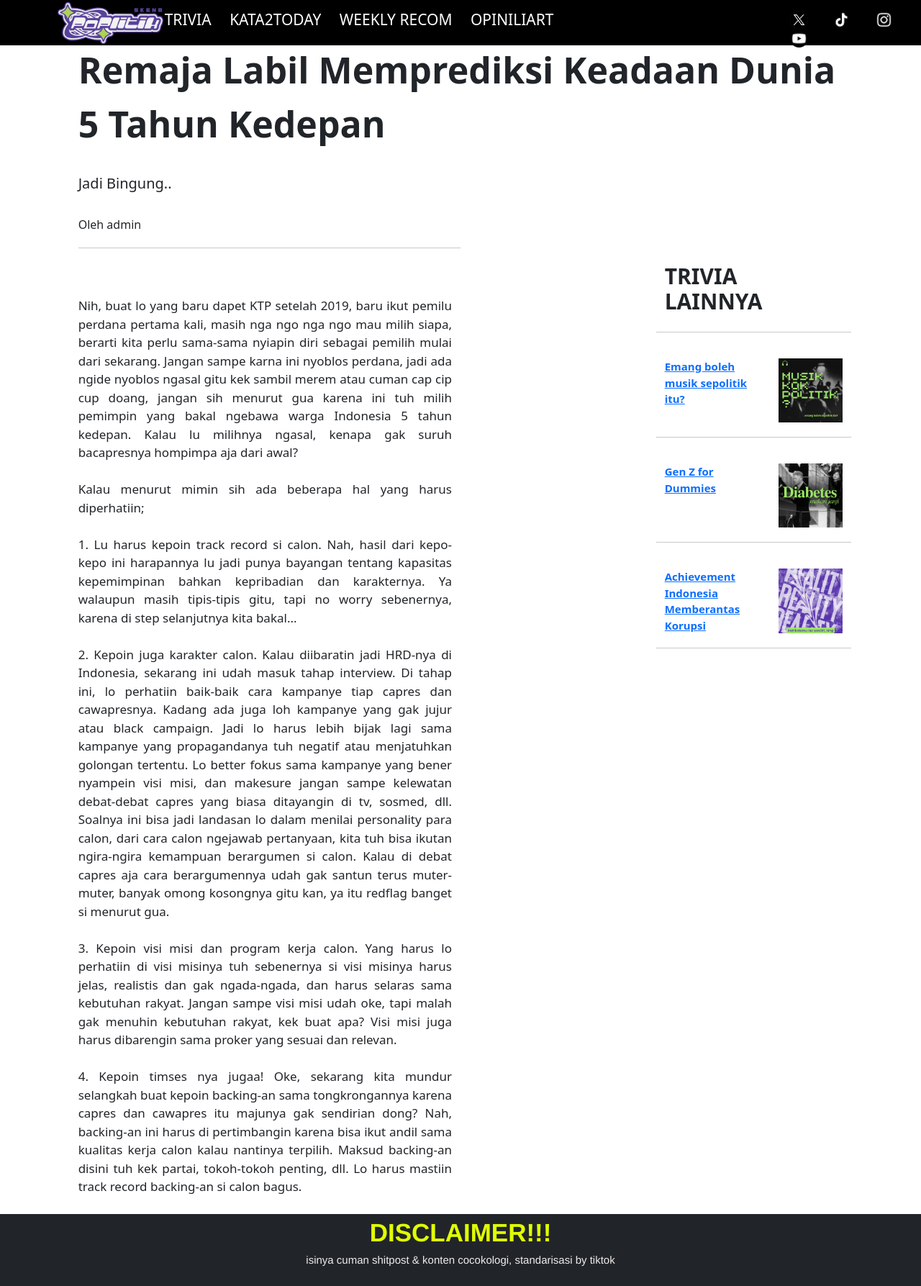
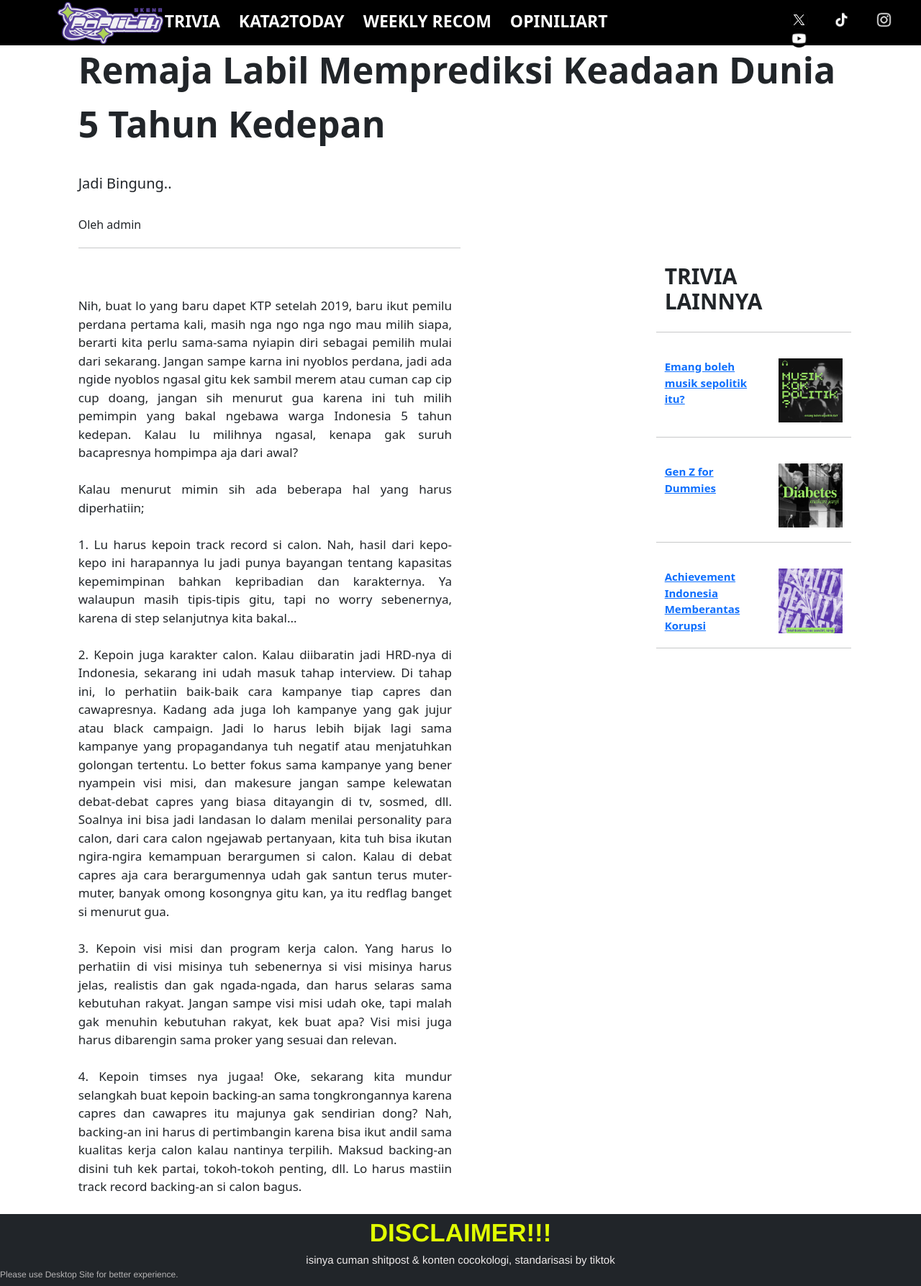
Before and after one commit to ffajarbai/poplitik, a plain HTML site: page berita3.html in a window 1280 px wide. Shown: the whole page at 72% size. Drawn offline with nearby package versions, Linux system fonts and the light colour scheme.

Commit message:
Add files via upload

```diff
--- a/berita3.html
+++ b/berita3.html
@@ -126,9 +126,10 @@
     <div class="row" style="height: 100px; background-color: #212529;">
         <div class="footerdis">
           DISCLAIMER!!!
-            <div class="footer">
-                isinya cuman shitpost & konten cocokologi, standarisasi by tiktok
-            </div>
+          <div class="footer">
+            isinya cuman shitpost & konten cocokologi, standarisasi by tiktok
+          <div class="footer2">
+            Please use Desktop Site for better experience.
         </div>
       </div>
     <!-- footer -->
--- a/css/style.css
+++ b/css/style.css
@@ -82,10 +82,10 @@ body {
 
 .teHead {
     color: #fff;
-    font-size: 21px;
+    font-size: 23px;
     margin-left: 40px;
     padding-top: 12px;
-    font-weight: 400;
+    font-weight: bold;
 }
 
 .isi {
@@ -168,10 +168,18 @@ body {
     text-align: center;
 }
 
+.footer2 {
+    font-size: 12px;
+    font-family: Helvetica;
+    font-weight: 400;
+    color: #eeeaeab9;
+    text-align: left;
+}
+
 .responsive {
-    width: 100%;
+    width: auto;
     height: auto;
-  }
+}
 
 @media screen and (max-width: 600px) {
     .teHead {font-size: 15px;}
```
Also changed, not shown: berita.html (+4 -3 lines), berita2.html (+3 -2 lines), berita4.html (+4 -3 lines), index.html (+8 -7 lines).
